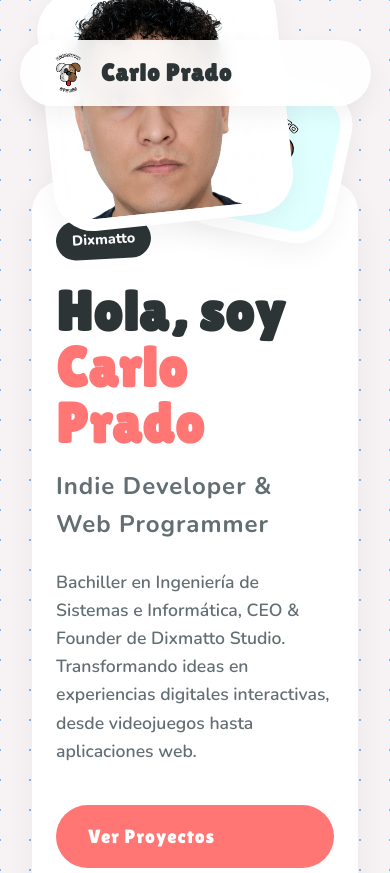
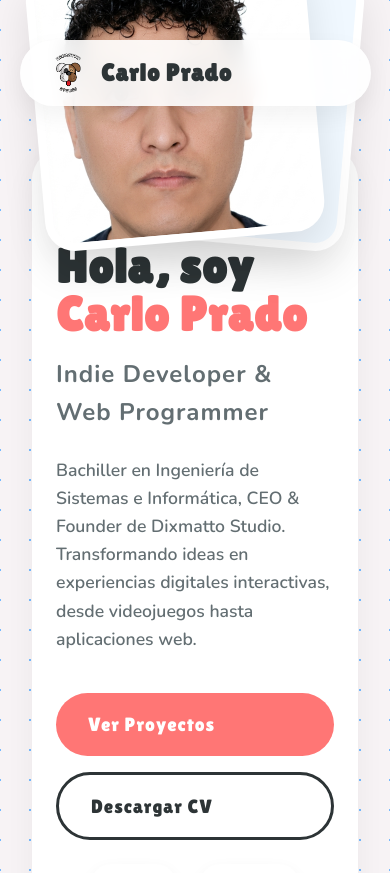
Before and after one commit to ZitroOlrac/Portfolio, a React (Vite) app: page / in a window 390 px wide. Shown: the top 873 px of the page. Built offline with nearby package versions, Linux system fonts and the light colour scheme.

Commit message:
style: refined premium card stack for hero section

```diff
--- a/src/components/Hero.css
+++ b/src/components/Hero.css
@@ -82,7 +82,7 @@
 
 .hero-image {
   flex: 1.2;
-  height: 450px;
+  height: 500px;
   display: flex;
   justify-content: center;
   align-items: center;
@@ -90,41 +90,44 @@
 }
 
 .image-wrapper {
-  width: 320px;
-  height: 320px;
-  border-radius: 40px;
+  width: 350px;
+  height: 350px;
+  border-radius: 30px;
   overflow: hidden;
-  box-shadow: var(--shadow-bento);
+  box-shadow: 0 20px 40px rgba(0, 0, 0, 0.1);
   border: 12px solid white;
-  transition: all 0.4s cubic-bezier(0.175, 0.885, 0.32, 1.275);
+  transition: all 0.5s cubic-bezier(0.4, 0, 0.2, 1);
   background: white;
   position: absolute;
 }
 
+/* Card 1: Photo */
 .image-wrapper:first-child {
-  transform: rotate(-6deg) translateX(-30px);
+  transform: rotate(-8deg) translateX(-40px);
   z-index: 2;
 }
 
+/* Card 2: Brand Logo */
 .brand-card {
-  width: 220px;
-  height: 220px;
-  transform: rotate(12deg) translateX(80px) translateY(40px);
-  background: #e0ffff; /* Light cyan */
+  transform: rotate(8deg) translateX(40px);
+  z-index: 1;
+  background: #f0f8ff; /* Soft light blue */
   display: flex;
   align-items: center;
   justify-content: center;
-  padding: 1.5rem;
-  z-index: 1;
+  padding: 2rem;
 }
 
 .brand-card img {
   object-fit: contain !important;
+  width: 80%;
+  height: 80%;
 }
 
 .image-wrapper:hover {
-  transform: rotate(0deg) scale(1.1);
-  z-index: 100;
+  transform: scale(1.05) rotate(0deg);
+  z-index: 10;
+  box-shadow: 0 30px 60px rgba(0, 0, 0, 0.15);
 }
 
 .image-wrapper img {
@@ -137,19 +140,21 @@
   .hero-container {
     flex-direction: column-reverse;
     text-align: center;
+    gap: 1rem;
   }
 
   .hero-image {
-    height: 350px;
+    height: 380px;
+    width: 100%;
     margin-bottom: 2rem;
   }
 
   .hero-content {
-    padding: 2.5rem 1.5rem;
+    padding: 2rem 1.5rem;
   }
 
   .hero-content h1 {
-    font-size: 3.5rem;
+    font-size: 3rem;
   }
 
   .hero-buttons {
@@ -163,12 +168,16 @@
   }
 
   .image-wrapper {
-    width: 240px;
-    height: 240px;
+    width: 280px;
+    height: 280px;
+    border-width: 8px;
+  }
+
+  .image-wrapper:first-child {
+    transform: rotate(-5deg) translateX(-20px);
   }
 
   .brand-card {
-    width: 160px;
-    height: 160px;
+    transform: rotate(5deg) translateX(20px);
   }
 }
```
